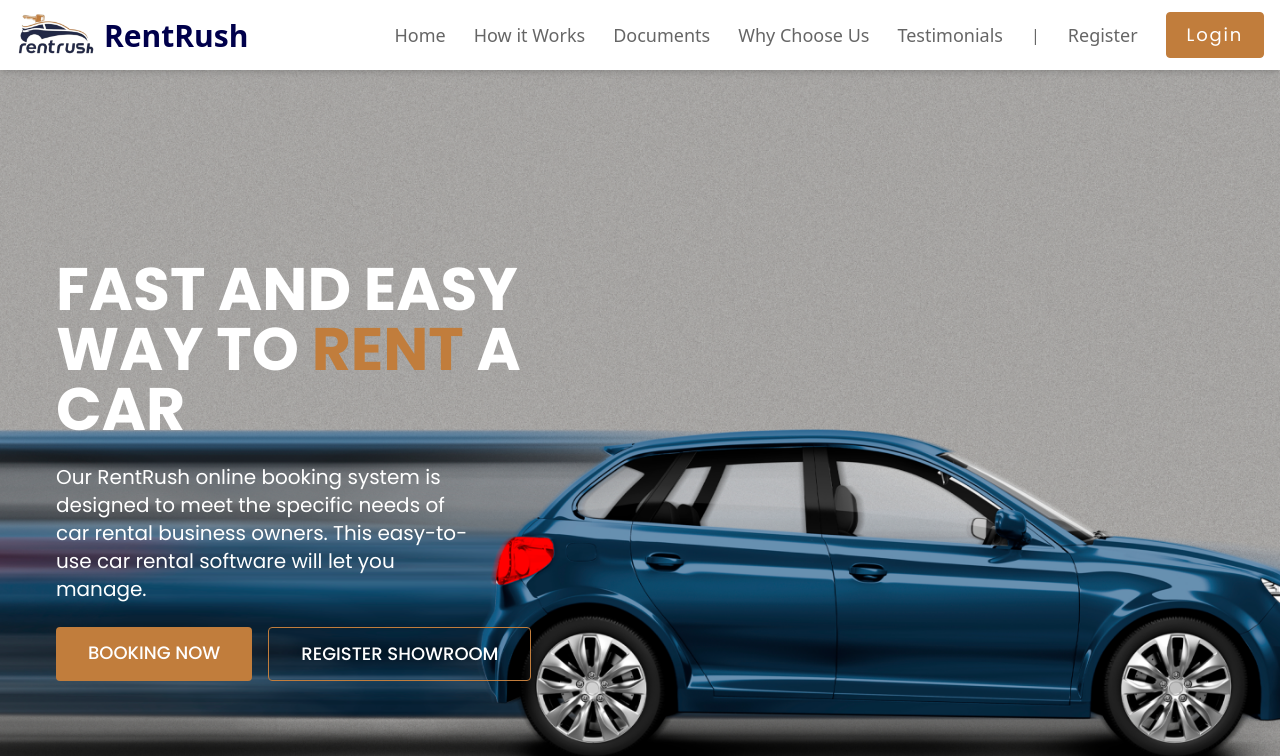
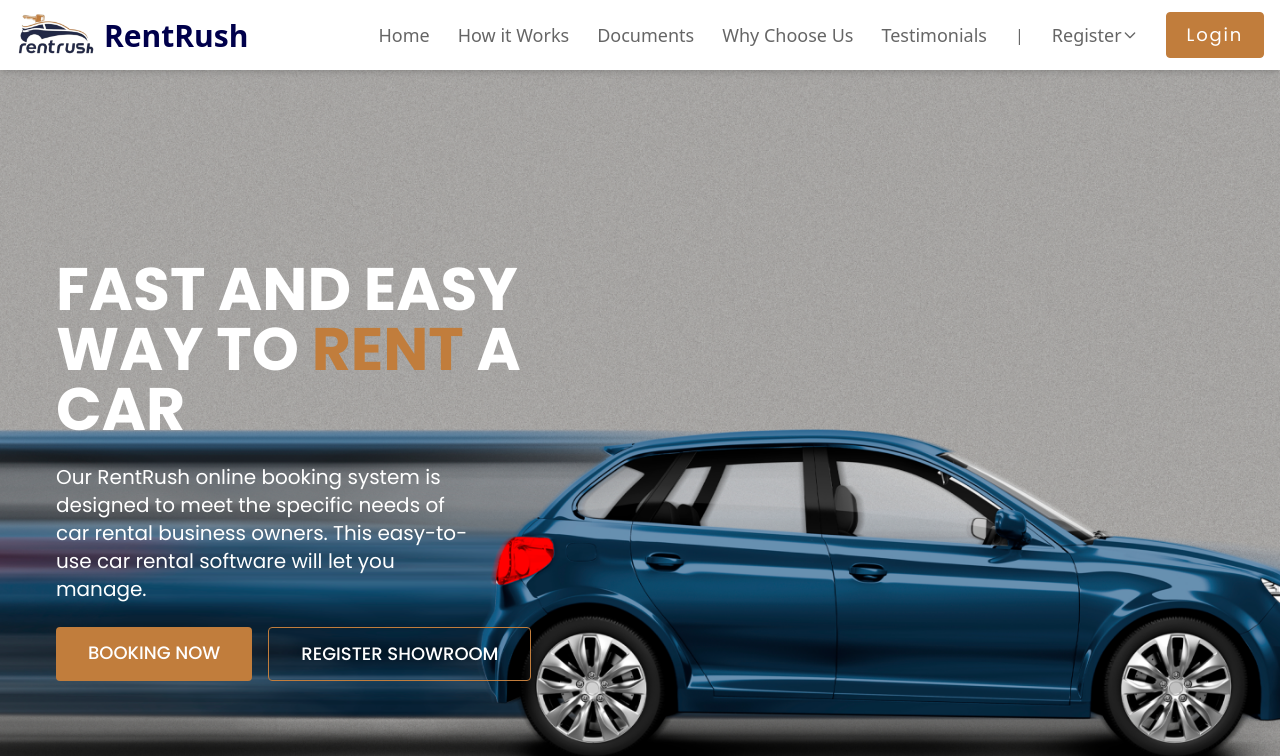
Before and after one commit to DevFawadKhan/RentRush-Front, a React (Vite) app: page / in a window 1280 px wide. Shown: the top 756 px of the page. Built offline with nearby package versions, Linux system fonts and the light colour scheme.

Commit message:
update landingpag

```diff
--- a/src/components/Navbar.jsx
+++ b/src/components/Navbar.jsx
@@ -83,11 +83,41 @@ const Navbar = () => {
               <li className="list-none text-[#000000] opacity-60 hover:opacity-100 font-medium">
                 |
               </li>
-              <li className="list-none cursor-pointer  hover:text-[#C17D3C] text-[18px] text-[#000000] opacity-60 hover:opacity-100 font-medium">
-                <Link to="/signup" className="">
-                  Register
-                </Link>
-              </li>
+              <li className="list-none relative group cursor-pointer hover:text-[#C17D3C] text-[18px] text-[#000000] opacity-60 hover:opacity-100 font-medium">
+  <span className="flex items-center">
+      Register
+    <svg
+      xmlns="http://www.w3.org/2000/svg"
+      className="h-4 w-4"
+      fill="none"
+      viewBox="0 0 24 24"
+      stroke="currentColor"
+    >
+      <path
+        strokeLinecap="round"
+        strokeLinejoin="round"
+        strokeWidth={2}
+        d="M19 9l-7 7-7-7"
+      />
+    </svg>
+  </span>
+
+  {/* Dropdown Menu */}
+  <div className="absolute hidden group-hover:block bg-white shadow-lg rounded-md mt-1 py-1 w-48 z-10">
+    <Link
+      to="/showroom/signup"
+      className="block px-4 py-2 text-sm text-gray-700 hover:bg-[#C17D3C] hover:text-white"
+    >
+      Showroom
+    </Link>
+    <Link
+      to="/signup"
+      className="block px-4 py-2 text-sm text-gray-700 hover:bg-[#C17D3C] hover:text-white"
+    >
+      Customer/User
+    </Link>
+  </div>
+</li>
             </div>
           </div>
           <div>
```
